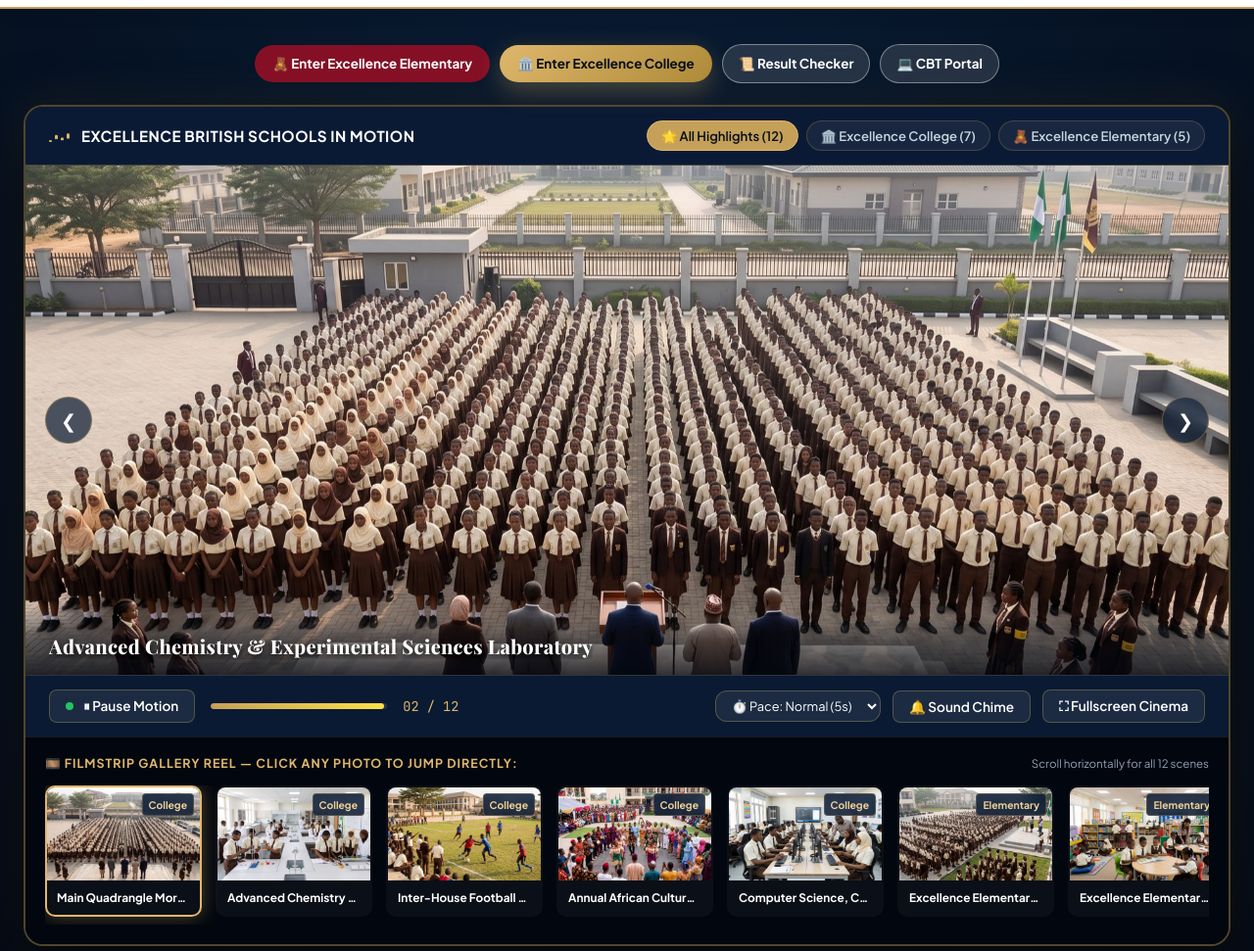
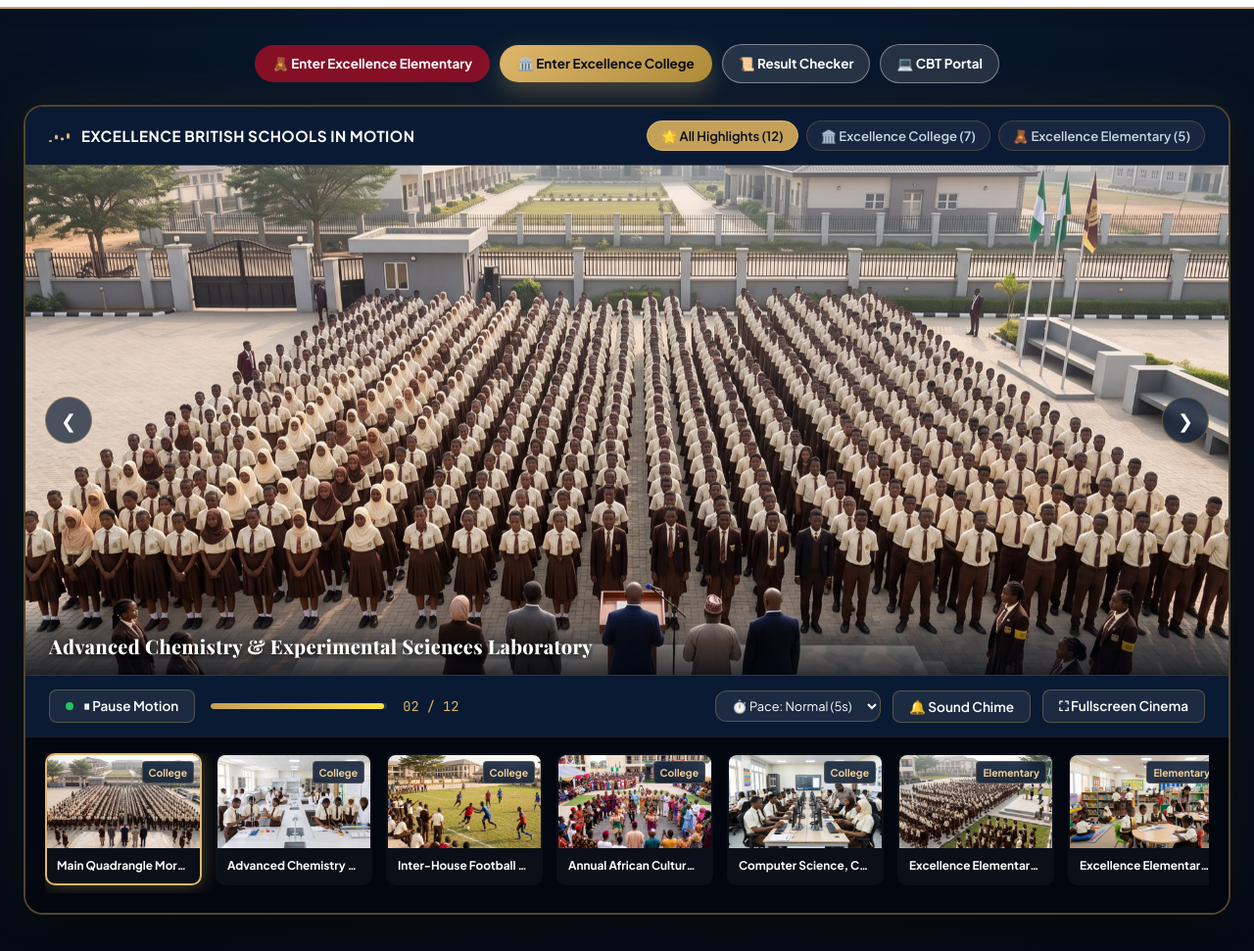
Before and after one commit to dabelinfotech/excellence-school-system, a website: page public/index.html in a window 1280 px wide. Shown: the part 104-1075 px from the top of the page at 98% size. Drawn offline with nearby package versions, Linux system fonts and the light colour scheme; a web font is replaced by a local one.

Commit message:
Remove Filmstrip Gallery Reel header text from default home page

```diff
--- a/public/index.html
+++ b/public/index.html
@@ -144,10 +144,6 @@
 
         <!-- Cinema Filmstrip Thumbnail Reel -->
         <div class="cinema-filmstrip-section">
-          <div class="filmstrip-header">
-            <span>🎞️ Filmstrip Gallery Reel — Click Any Photo To Jump Directly:</span>
-            <small style="color: var(--slate-400); font-size: 0.72rem;">Scroll horizontally for all 12 scenes</small>
-          </div>
           <div class="cinema-filmstrip-track" id="cinema-filmstrip-track">
             <!-- Dynamically populated by motion-pictures.js -->
           </div>
```
